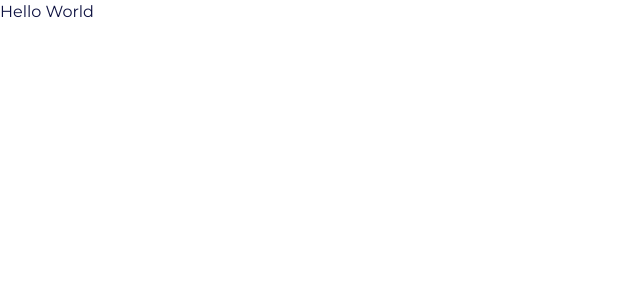
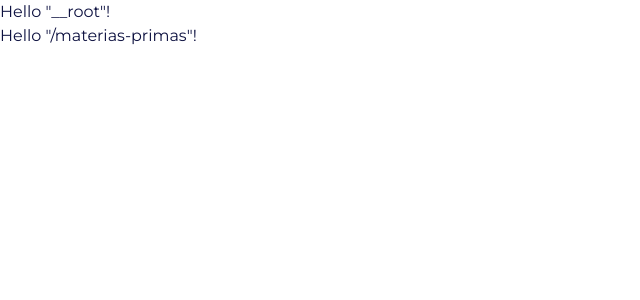
Before and after one commit to oliveiradniel/autoflex.assessment-web, a React (Vite) app: page /materias-primas in a window 1280 px wide. Shown: the top 300 px of the page, without its empty margins (0-640 px from the left). Built offline with nearby package versions, Linux system fonts and the light colour scheme.

Commit message:
chore: initial setup TanStack Router

```diff
--- a/eslint.config.js
+++ b/eslint.config.js
@@ -6,7 +6,7 @@ import tseslint from 'typescript-eslint';
 import { defineConfig, globalIgnores } from 'eslint/config';
 
 export default defineConfig([
-  globalIgnores(['dist']),
+  globalIgnores(['dist', 'node_modules', 'src/route-tree.generated.ts']),
   {
     files: ['**/*.{ts,tsx}'],
     extends: [
--- a/package.json
+++ b/package.json
@@ -11,6 +11,8 @@
   },
   "dependencies": {
     "@tailwindcss/vite": "^4.1.18",
+    "@tanstack/react-router": "^1.158.4",
+    "@tanstack/react-router-devtools": "^1.158.4",
     "class-variance-authority": "^0.7.1",
     "clsx": "^2.1.1",
     "lucide-react": "^0.563.0",
@@ -22,6 +24,7 @@
   },
   "devDependencies": {
     "@eslint/js": "^9.39.1",
+    "@tanstack/router-plugin": "^1.158.4",
     "@types/node": "^24.10.11",
     "@types/react": "^19.2.5",
     "@types/react-dom": "^19.2.3",
--- /dev/null
+++ b/src/@types/router.d.ts
@@ -0,0 +1,7 @@
+import { router } from '../router';
+
+declare module '@tanstack/react-router' {
+  interface Register {
+    router: typeof router;
+  }
+}
--- a/src/App.tsx
+++ b/src/App.tsx
@@ -1,7 +1,6 @@
+import { RouterProvider } from '@tanstack/react-router';
+import { router } from './router';
+
 export function App() {
-  return (
-    <div>
-      <h1>Hello World</h1>
-    </div>
-  );
+  return <RouterProvider router={router} />;
 }
--- a/src/main.tsx
+++ b/src/main.tsx
@@ -1,10 +1,16 @@
 import { StrictMode } from 'react';
 import { createRoot } from 'react-dom/client';
 
-import { App } from './App.tsx';
+import { App } from './app.tsx';
 
-createRoot(document.getElementById('root')!).render(
-  <StrictMode>
-    <App />
-  </StrictMode>,
-);
+const rootElement = document.getElementById('root')!;
+
+if (!rootElement.innerHTML) {
+  const root = createRoot(rootElement);
+
+  root.render(
+    <StrictMode>
+      <App />
+    </StrictMode>,
+  );
+}
--- /dev/null
+++ b/src/route-tree.generated.ts
@@ -0,0 +1,95 @@
+/* eslint-disable */
+
+// @ts-nocheck
+
+// noinspection JSUnusedGlobalSymbols
+
+// This file was automatically generated by TanStack Router.
+// You should NOT make any changes in this file as it will be overwritten.
+// Additionally, you should also exclude this file from your linter and/or formatter to prevent it from being checked or modified.
+
+import { Route as rootRouteImport } from './routes/__root'
+import { Route as ProdutosRouteImport } from './routes/produtos'
+import { Route as MateriasPrimasRouteImport } from './routes/materias-primas'
+import { Route as IndexRouteImport } from './routes/index'
+
+const ProdutosRoute = ProdutosRouteImport.update({
+  id: '/produtos',
+  path: '/produtos',
+  getParentRoute: () => rootRouteImport,
+} as any)
+const MateriasPrimasRoute = MateriasPrimasRouteImport.update({
+  id: '/materias-primas',
+  path: '/materias-primas',
+  getParentRoute: () => rootRouteImport,
+} as any)
+const IndexRoute = IndexRouteImport.update({
+  id: '/',
+  path: '/',
+  getParentRoute: () => rootRouteImport,
+} as any)
+
+export interface FileRoutesByFullPath {
+  '/': typeof IndexRoute
+  '/materias-primas': typeof MateriasPrimasRoute
+  '/produtos': typeof ProdutosRoute
+}
+export interface FileRoutesByTo {
+  '/': typeof IndexRoute
+  '/materias-primas': typeof MateriasPrimasRoute
+  '/produtos': typeof ProdutosRoute
+}
+export interface FileRoutesById {
+  __root__: typeof rootRouteImport
+  '/': typeof IndexRoute
+  '/materias-primas': typeof MateriasPrimasRoute
+  '/produtos': typeof ProdutosRoute
+}
+export interface FileRouteTypes {
+  fileRoutesByFullPath: FileRoutesByFullPath
+  fullPaths: '/' | '/materias-primas' | '/produtos'
+  fileRoutesByTo: FileRoutesByTo
+  to: '/' | '/materias-primas' | '/produtos'
+  id: '__root__' | '/' | '/materias-primas' | '/produtos'
+  fileRoutesById: FileRoutesById
+}
+export interface RootRouteChildren {
+  IndexRoute: typeof IndexRoute
+  MateriasPrimasRoute: typeof MateriasPrimasRoute
+  ProdutosRoute: typeof ProdutosRoute
+}
+
+declare module '@tanstack/react-router' {
+  interface FileRoutesByPath {
+    '/produtos': {
+      id: '/produtos'
+      path: '/produtos'
+      fullPath: '/produtos'
+      preLoaderRoute: typeof ProdutosRouteImport
+      parentRoute: typeof rootRouteImport
+    }
+    '/materias-primas': {
+      id: '/materias-primas'
+      path: '/materias-primas'
+      fullPath: '/materias-primas'
+      preLoaderRoute: typeof MateriasPrimasRouteImport
+      parentRoute: typeof rootRouteImport
+    }
+    '/': {
+      id: '/'
+      path: '/'
+      fullPath: '/'
+      preLoaderRoute: typeof IndexRouteImport
+      parentRoute: typeof rootRouteImport
+    }
+  }
+}
+
+const rootRouteChildren: RootRouteChildren = {
+  IndexRoute: IndexRoute,
+  MateriasPrimasRoute: MateriasPrimasRoute,
+  ProdutosRoute: ProdutosRoute,
+}
+export const routeTree = rootRouteImport
+  ._addFileChildren(rootRouteChildren)
+  ._addFileTypes<FileRouteTypes>()
--- /dev/null
+++ b/src/router.ts
@@ -0,0 +1,7 @@
+import { createRouter } from '@tanstack/react-router';
+
+import { routeTree } from './route-tree.generated';
+
+export const router = createRouter({
+  routeTree: routeTree,
+});
--- /dev/null
+++ b/src/routes/__root.tsx
@@ -0,0 +1,18 @@
+import * as React from 'react';
+
+import { Outlet, createRootRoute } from '@tanstack/react-router';
+import { TanStackRouterDevtools } from '@tanstack/react-router-devtools';
+
+export const Route = createRootRoute({
+  component: RootComponent,
+});
+
+function RootComponent() {
+  return (
+    <React.Fragment>
+      <div>Hello "__root"!</div>
+      <Outlet />
+      <TanStackRouterDevtools />
+    </React.Fragment>
+  );
+}
--- /dev/null
+++ b/src/routes/index.tsx
@@ -0,0 +1,9 @@
+import { createFileRoute } from '@tanstack/react-router'
+
+export const Route = createFileRoute('/')({
+  component: RouteComponent,
+})
+
+function RouteComponent() {
+  return <div>Hello "/"!</div>
+}
--- /dev/null
+++ b/src/routes/materias-primas.tsx
@@ -0,0 +1,9 @@
+import { createFileRoute } from '@tanstack/react-router'
+
+export const Route = createFileRoute('/materias-primas')({
+  component: RouteComponent,
+})
+
+function RouteComponent() {
+  return <div>Hello "/materias-primas"!</div>
+}
--- /dev/null
+++ b/src/routes/produtos.tsx
@@ -0,0 +1,9 @@
+import { createFileRoute } from '@tanstack/react-router'
+
+export const Route = createFileRoute('/produtos')({
+  component: RouteComponent,
+})
+
+function RouteComponent() {
+  return <div>Hello "/produtos"!</div>
+}
--- a/vite.config.ts
+++ b/vite.config.ts
@@ -2,10 +2,17 @@ import { defineConfig } from 'vite';
 
 import react from '@vitejs/plugin-react';
 import tailwindcss from '@tailwindcss/vite';
+import { tanstackRouter } from '@tanstack/router-plugin/vite';
+
 import path from 'node:path';
 
 export default defineConfig({
   plugins: [
+    tanstackRouter({
+      target: 'react',
+      autoCodeSplitting: true,
+      generatedRouteTree: 'src/route-tree.generated.ts',
+    }),
     react({
       babel: {
         plugins: [['babel-plugin-react-compiler']],
```
Also changed, not shown: 2 other files (tests, documents, lock files or other folders).
